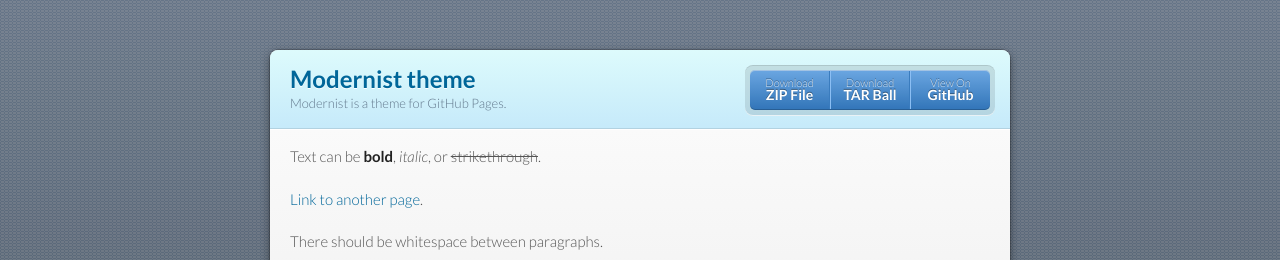
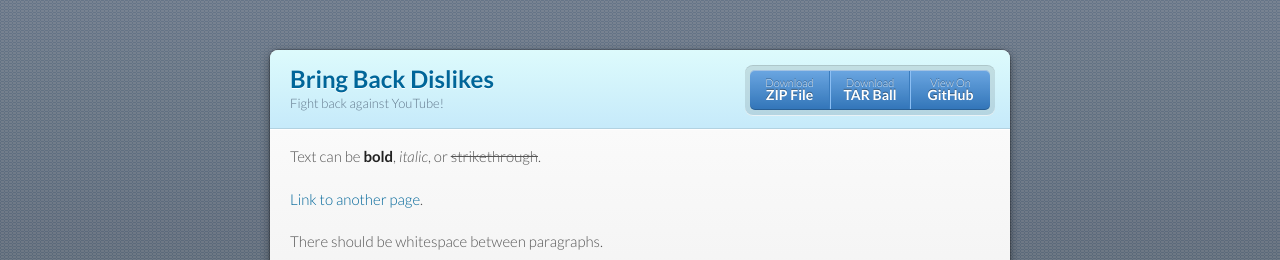
Before and after one commit to streetlegithub/bringbackdislikes.ml, a Jekyll site: the page built from index.md, in a window 1280 px wide and 900 px high. Shown: the top 260 px of the window. Built offline with Jekyll 4.4.1, drawn with Linux system fonts in a browser that asks for light colours.

Commit message:
Update _config.yml

```diff
--- a/_config.yml
+++ b/_config.yml
@@ -1,5 +1,5 @@
-title: Modernist theme
-description: Modernist is a theme for GitHub Pages.
+title: Bring Back Dislikes
+description: Fight back against YouTube!
 show_downloads: true
 google_analytics:
 theme: jekyll-theme-modernist
```
